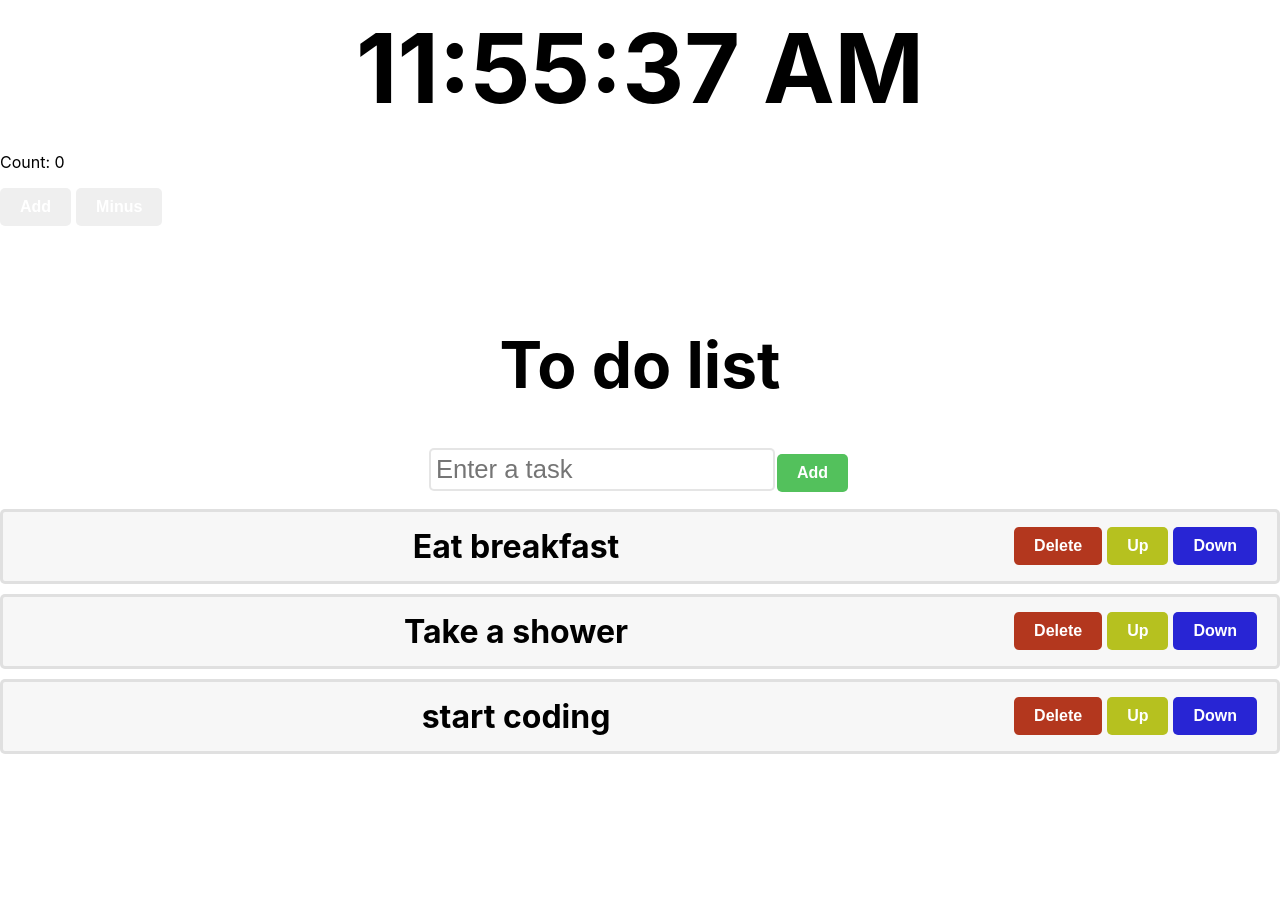
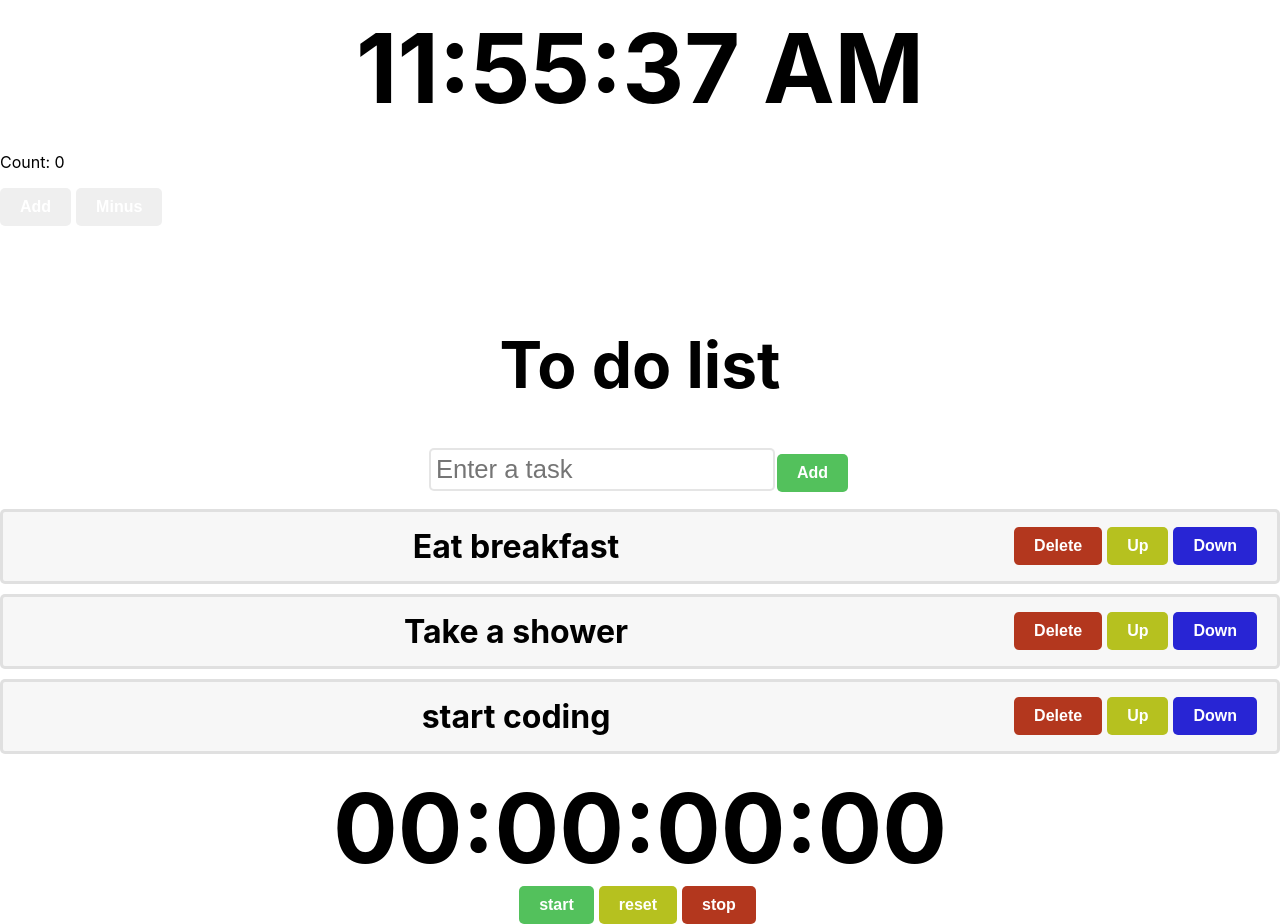
Before and after one commit to NickyMwangi/learn-tsreact, a React (Create React App) app: page / in a window 1280 px wide. Before the commit the page ends 800 px from the top, so only its background shows below. Built offline with nearby package versions, Linux system fonts and the light colour scheme.

Commit message:
stop watch

```diff
--- a/src/App.tsx
+++ b/src/App.tsx
@@ -1,5 +1,6 @@
 import "./App.css";
 import { DigitalClock } from "./Components/DigitalClock";
+import { StopWatch } from "./Components/stopwatch";
 import { TestUseEffect } from "./Components/testUseEffect";
 // import { Button } from "./Components/Buttons";
 // import { Student } from "./Components/students";
@@ -41,6 +42,7 @@ export function App() {
       <DigitalClock />
       <TestUseEffect />
       <ToDoList />
+      <StopWatch></StopWatch>
     </>
   );
 }
--- /dev/null
+++ b/src/Components/stopwatch.tsx
@@ -0,0 +1,65 @@
+import { useEffect, useRef, useState } from "react";
+
+export function StopWatch() {
+  const [isRunning, setIsRunning] = useState(false);
+  const [elaspedTime, setElapsedTime] = useState(0);
+  const intervalIdRef = useRef(0);
+  const startTimeRef = useRef(0);
+
+  useEffect(() => {
+    if (isRunning && intervalIdRef != null) {
+      intervalIdRef.current = window.setInterval(() => {
+        setElapsedTime(Date.now() - startTimeRef.current);
+      }, 10);
+    }
+
+    return () => {
+      clearInterval(intervalIdRef.current);
+    };
+  }, [isRunning]);
+
+  const start = () => {
+    setIsRunning(true);
+    startTimeRef.current = Date.now() - elaspedTime;
+  };
+  const stop = () => {
+    setIsRunning(false);
+  };
+  const reset = () => {
+    setElapsedTime(0);
+    setIsRunning(false);
+  };
+  const formatTime = () => {
+    let hours = Math.floor(elaspedTime / (1000 * 60 * 60)).toString();
+    let minutes = Math.floor(elaspedTime / (1000 * 60) / 60).toString();
+    let seconds = Math.floor((elaspedTime / 1000) % 60).toString();
+    let milliseconds = Math.floor((elaspedTime % 1000) * 10).toString();
+
+    hours = String(hours).padStart(2, "0");
+    minutes = String(minutes).padStart(2, "0");
+    seconds = String(seconds).padStart(2, "0");
+    milliseconds = String(milliseconds).padStart(2, "0");
+
+    return `${hours}:${minutes}:${seconds}:${milliseconds}`;
+  };
+  return (
+    <>
+      <div className="color-picker-container">
+        <div className="clock">
+          <span>{formatTime()}</span>
+        </div>
+        <div className="controls">
+          <button className="add-button" onClick={start}>
+            start
+          </button>
+          <button className="up-btn" onClick={reset}>
+            reset
+          </button>
+          <button className="delete-btn" onClick={stop}>
+            stop
+          </button>
+        </div>
+      </div>
+    </>
+  );
+}
```
